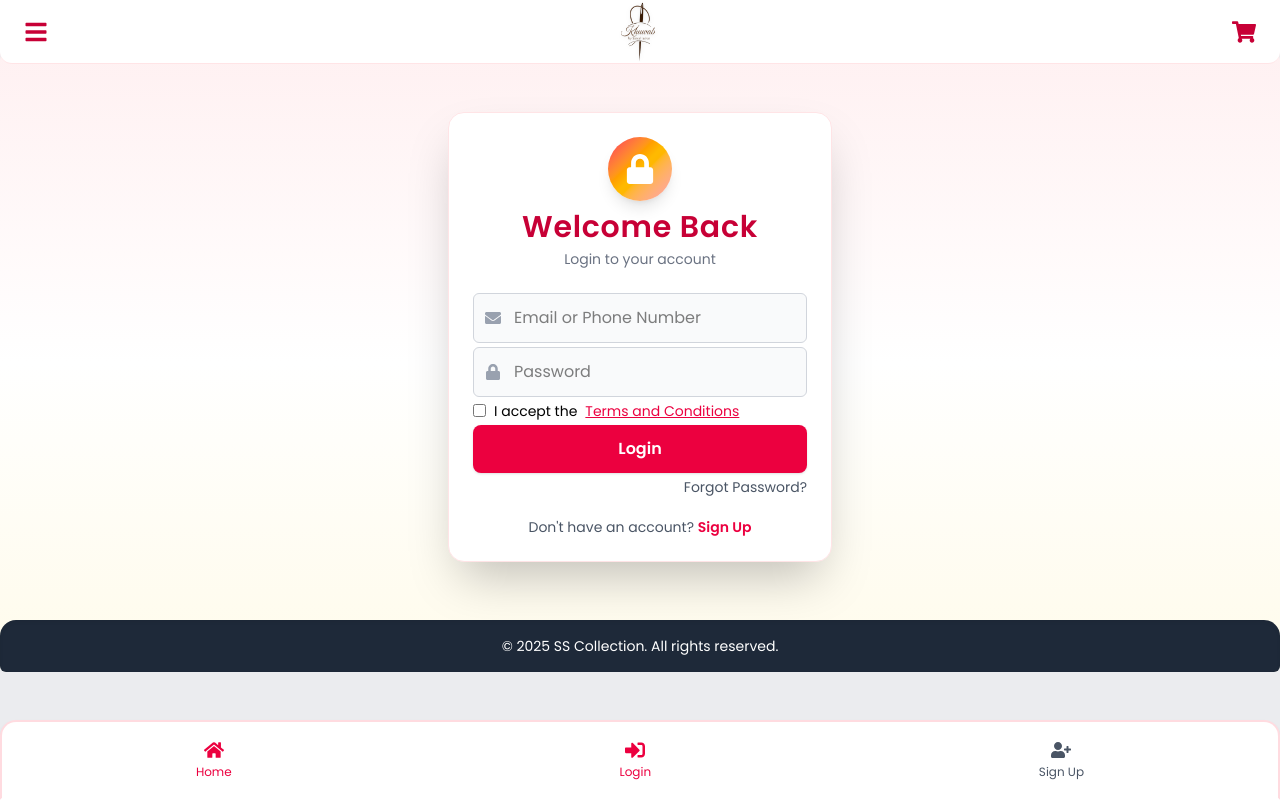
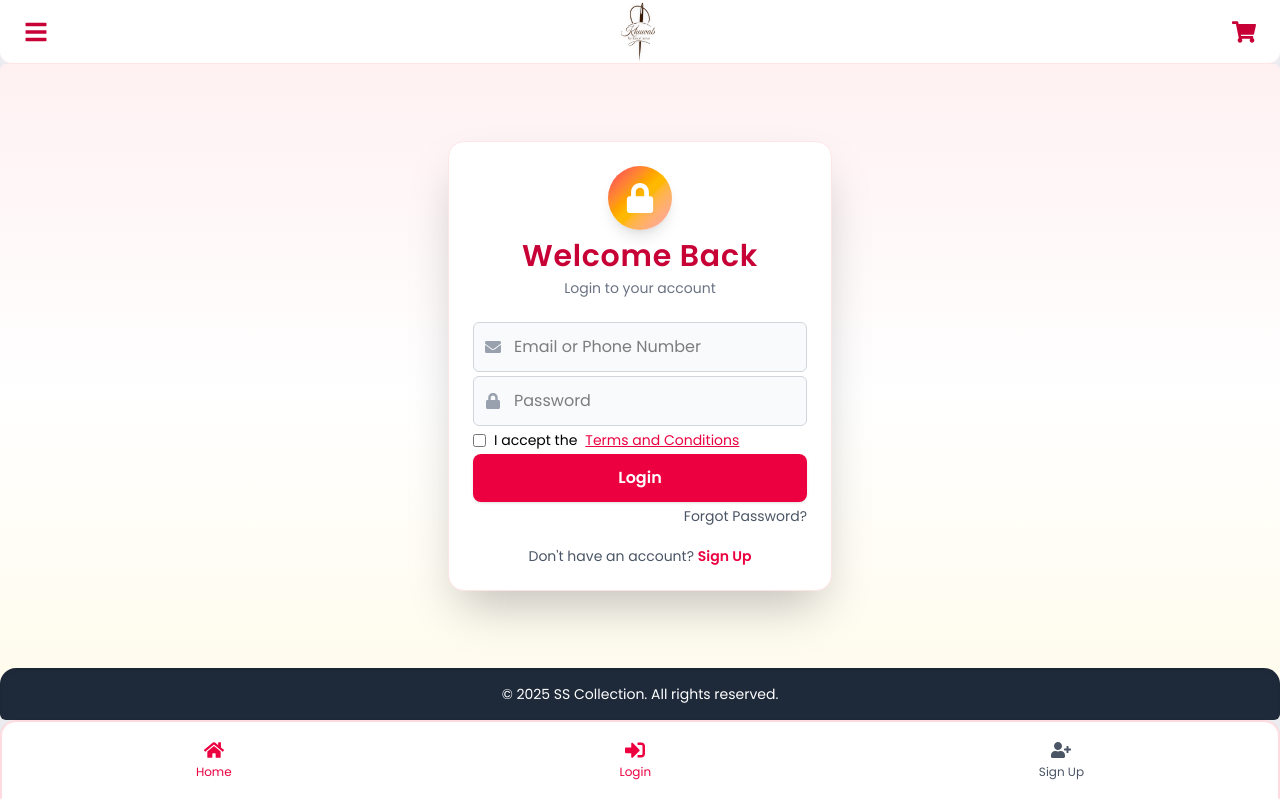
Before and after one commit to abhijit732023/e-commerce, a React (Vite) app in the folder frontend/: page /login in a window 1280 px wide. Built offline with nearby package versions, Linux system fonts and the light colour scheme.

Commit message:
backupadte

```diff
--- a/frontend/src/component/container.jsx
+++ b/frontend/src/component/container.jsx
@@ -6,8 +6,7 @@ const Container = ({ children, className = "", style = {} }) => {
     <div
       className="w-full flex flex-col bg-gray-400/20 border-gray-100"
       style={{
-        height: "100dvh", // mobile-safe height
-        paddingBottom: "10%", // prevent content from hiding under BottomMenu
+        height: "100dvh", // Use device viewport height (mobile-safe)
         ...style,
       }}
     >
@@ -16,18 +15,16 @@ const Container = ({ children, className = "", style = {} }) => {
         <Header />
       </div>
 
-      {/* Main Content */}
+      {/* Main Content: 82% */}
       <main
         className={`flex-grow overflow-auto relative rounded-md ${className}`}
+        style={{ height: "82%" }}
       >
         {children}
       </main>
 
-      {/* Fixed Bottom Menu */}
-      <div
-        className="fixed bottom-0 left-0 w-full z-10"
-        style={{ height: "10%" }}
-      >
+      {/* Bottom Menu: 10% */}
+      <div className="flex-none z-10" style={{ height: "10%" }}>
         <BottomMenuBar />
       </div>
     </div>
```
